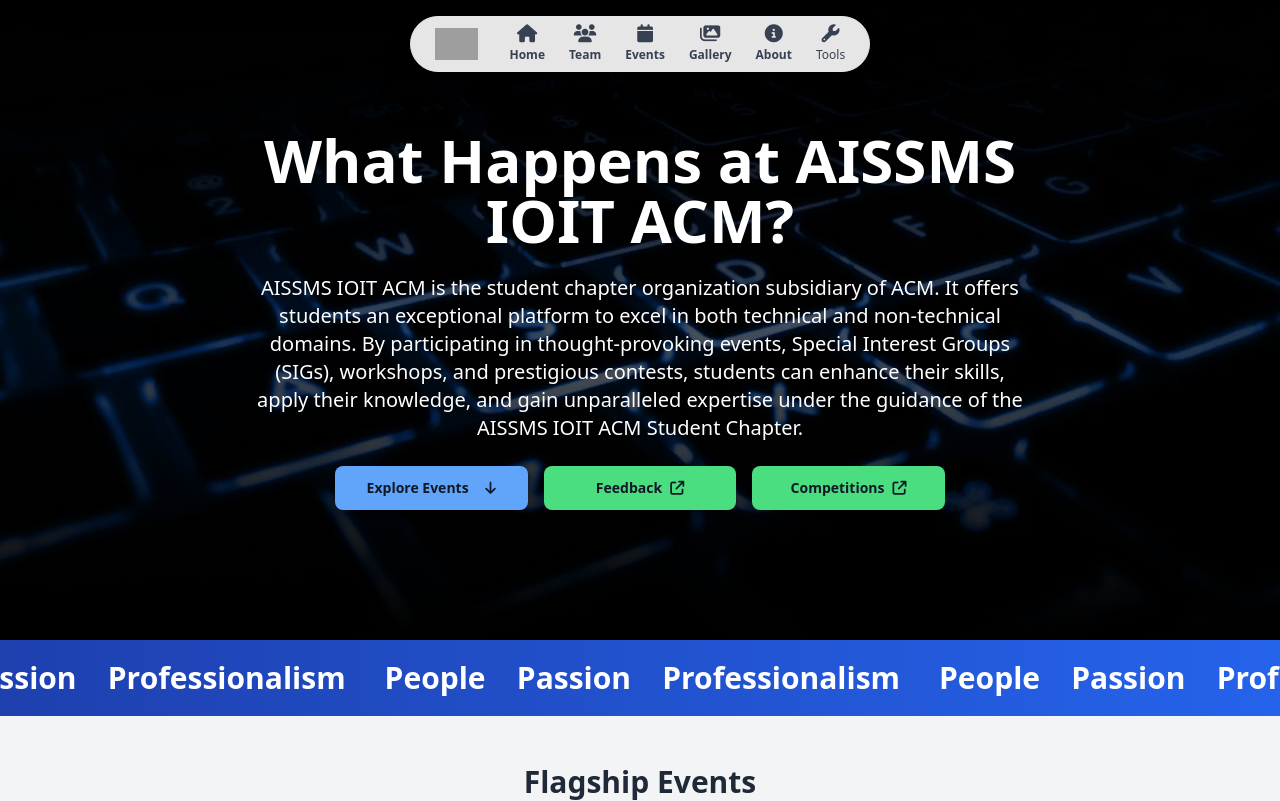
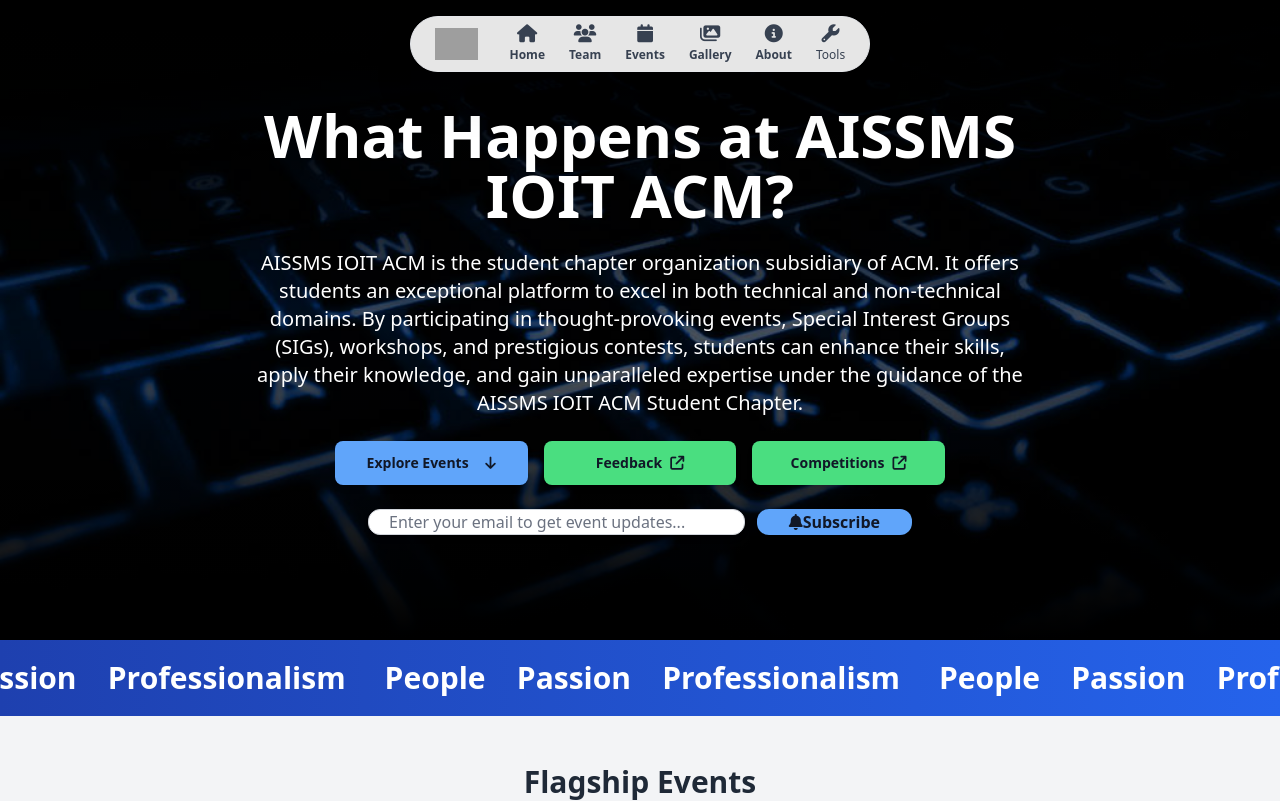
Before and after one commit to IOIT-ACM/ioit.acm, a Flask app: template app/templates/events.html in a window 1280 px wide. Shown: the top 801 px of the page. Run offline with Flask 3, Linux system fonts and the light colour scheme; the template is opened without the code that fills it, so the values that code supplies are empty; parts of the project's set-up code (start-up, migrations or seed data) failed here and were passed over; some libraries are stand-ins or nearby versions; grey boxes are pictures that could not be loaded.

Commit message:
feat(events): add visitor subscription endpoint and landing page form

```diff
--- a/app/blueprints/events.py
+++ b/app/blueprints/events.py
@@ -1,4 +1,4 @@
-import urllib
+import urllib.parse
 from flask import Blueprint, render_template
 from app.data.events import events
 
@@ -27,11 +27,12 @@
 
 
 def safe_slug(name):
-    return urllib.quote(name.encode("utf-8"))
+    return urllib.parse.quote(name)
 
 
 def decode_slug(slug):
-    return urllib.unquote(slug).decode("utf-8")
+    return urllib.parse.unquote(slug)
+
 
 
 for event in events:
@@ -73,3 +74,41 @@
     return render_template(
         "events.html", events=events, images=images, images_2=images_2
     )
+
+
+@events_bp.route("/events/subscribe", methods=["POST"])
+def subscribe():
+    import re
+    from flask import request, jsonify, flash, redirect, url_for
+    from app.db import db
+    from app.models import Subscriber
+
+    data = request.get_json(silent=True) if request.is_json else request.form
+    email = (data.get("email") or "").strip()
+
+    email_regex = r"^[^@\s]+@[^@\s]+\.[^@\s]+$"
+    if not email or not re.match(email_regex, email):
+        if request.is_json:
+            return jsonify({"success": False, "error": "Invalid email address."}), 400
+        flash("Invalid email address.", category="error")
+        return redirect(url_for("events.home"))
+
+    subscriber = Subscriber.query.filter_by(email=email).first()
+    if subscriber:
+        if not subscriber.is_active:
+            subscriber.is_active = True
+            db.session.commit()
+            msg = "Welcome back! Your subscription has been reactivated."
+        else:
+            msg = "You are already subscribed to event notifications."
+    else:
+        new_sub = Subscriber(email=email, is_active=True)
+        db.session.add(new_sub)
+        db.session.commit()
+        msg = "Successfully subscribed to event notifications!"
+
+    if request.is_json:
+        return jsonify({"success": True, "message": msg})
+
+    flash(msg, category="success")
+    return redirect(url_for("events.home"))
--- a/app/templates/events.html
+++ b/app/templates/events.html
@@ -58,6 +58,19 @@
                     Competitions
                     <i class="fas fa-arrow-up-right-from-square"></i>
                 </a>
+            </div>
+            <!-- Secondary Subscription Form -->
+            <div class="pt-5 max-w-xl mx-auto w-full px-4">
+                <form id="subscribe-form" action="/events/subscribe" method="POST" class="flex flex-col sm:flex-row items-stretch sm:items-center gap-3">
+                    <input type="email" name="email" id="subscribe-email" required placeholder="Enter your email to get event updates..."
+                        class="flex-1 min-w-0 px-5 py-3.5 text-sm md:text-base bg-white text-gray-900 placeholder-gray-500 rounded-xl border border-gray-300 focus:outline-none focus:ring-2 focus:ring-blue-400 shadow-md font-medium" />
+                    <button type="submit" id="subscribe-btn"
+                        class="shrink-0 min-w-[140px] bg-blue-400 hover:bg-blue-500 text-gray-900 font-bold px-8 md:px-10 py-3.5 text-sm md:text-base rounded-xl shadow-lg flex items-center justify-center gap-2.5 transition-all cursor-pointer hover:scale-105 active:scale-95">
+                        <i class="fas fa-bell"></i>
+                        <span>Subscribe</span>
+                    </button>
+                </form>
+                <div id="subscribe-message" class="hidden mt-3 p-3 rounded-xl text-xs md:text-sm font-bold text-center shadow-lg border border-white/20 transition-all duration-300"></div>
             </div>
         </div>
     </div>
@@ -307,15 +320,60 @@
             } else {
                 noResultsMessage.classList.add("hidden");
             }
+        });
 
-            // Scroll 500px down from the events container
-            const containerPosition =
-                eventsContainer.getBoundingClientRect().top + window.scrollY;
-            window.scrollTo({
-                top: containerPosition - 200,
-                behavior: "smooth", // Smooth scroll
+        // Subscription form submission handler
+        const subForm = document.getElementById("subscribe-form");
+        if (subForm) {
+            subForm.addEventListener("submit", function (e) {
+                e.preventDefault();
+                const emailInput = document.getElementById("subscribe-email");
+                const msgBox = document.getElementById("subscribe-message");
+                const submitBtn = document.getElementById("subscribe-btn");
+                const email = emailInput.value.trim();
+
+                if (!email) return;
+
+                submitBtn.disabled = true;
+                submitBtn.classList.add("opacity-50", "cursor-not-allowed");
+
+                fetch("/events/subscribe", {
+                    method: "POST",
+                    headers: {
+                        "Content-Type": "application/json",
+                        "Accept": "application/json"
+                    },
+                    body: JSON.stringify({ email: email })
+                })
+                .then(res => res.json())
+                .then(data => {
+                    msgBox.classList.remove("hidden", "bg-emerald-600", "bg-amber-600", "bg-rose-600", "text-white", "text-gray-900");
+                    msgBox.classList.add("text-white", "font-bold", "shadow-lg");
+                    if (data.success) {
+                        if (data.message.includes("already subscribed")) {
+                            msgBox.classList.add("bg-amber-600");
+                            msgBox.innerHTML = `<i class="fas fa-info-circle mr-2"></i><span>${data.message}</span>`;
+                        } else {
+                            msgBox.classList.add("bg-emerald-600");
+                            msgBox.innerHTML = `<i class="fas fa-check-circle mr-2"></i><span>${data.message}</span>`;
+                            emailInput.value = "";
+                        }
+                    } else {
+                        msgBox.classList.add("bg-rose-600");
+                        msgBox.innerHTML = `<i class="fas fa-exclamation-circle mr-2"></i><span>${data.error || "Subscription failed. Please try again."}</span>`;
+                    }
+                })
+                .catch(() => {
+                    msgBox.classList.remove("hidden");
+                    msgBox.classList.add("bg-rose-600", "text-white", "font-bold");
+                    msgBox.innerHTML = `<i class="fas fa-exclamation-triangle mr-2"></i><span>An error occurred. Please try again.</span>`;
+                })
+                .finally(() => {
+                    submitBtn.disabled = false;
+                    submitBtn.classList.remove("opacity-50", "cursor-not-allowed");
+                });
             });
-        });
+        }
     });
 </script>
 {% endblock %}
```
Also changed, not shown: tests/test_events_subscribe.py (added, +91 -0 lines).
